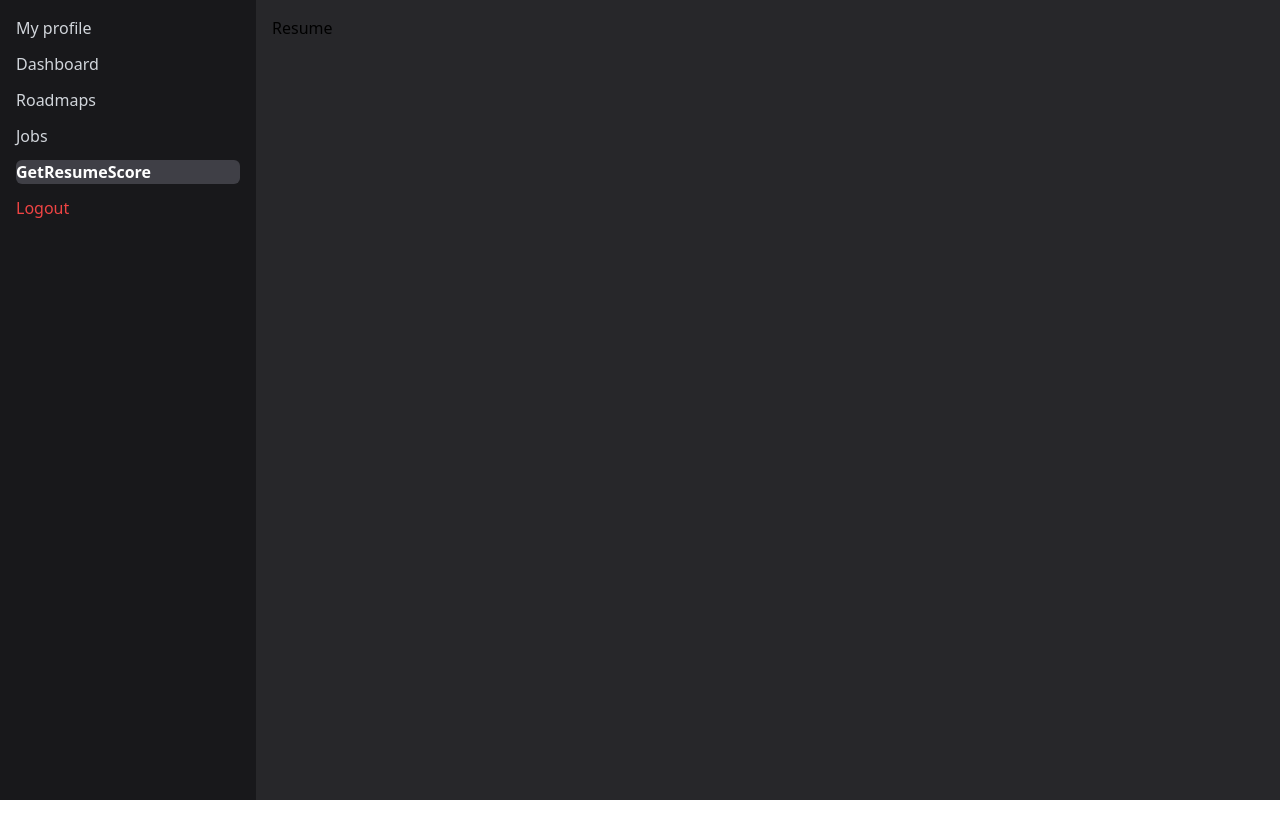
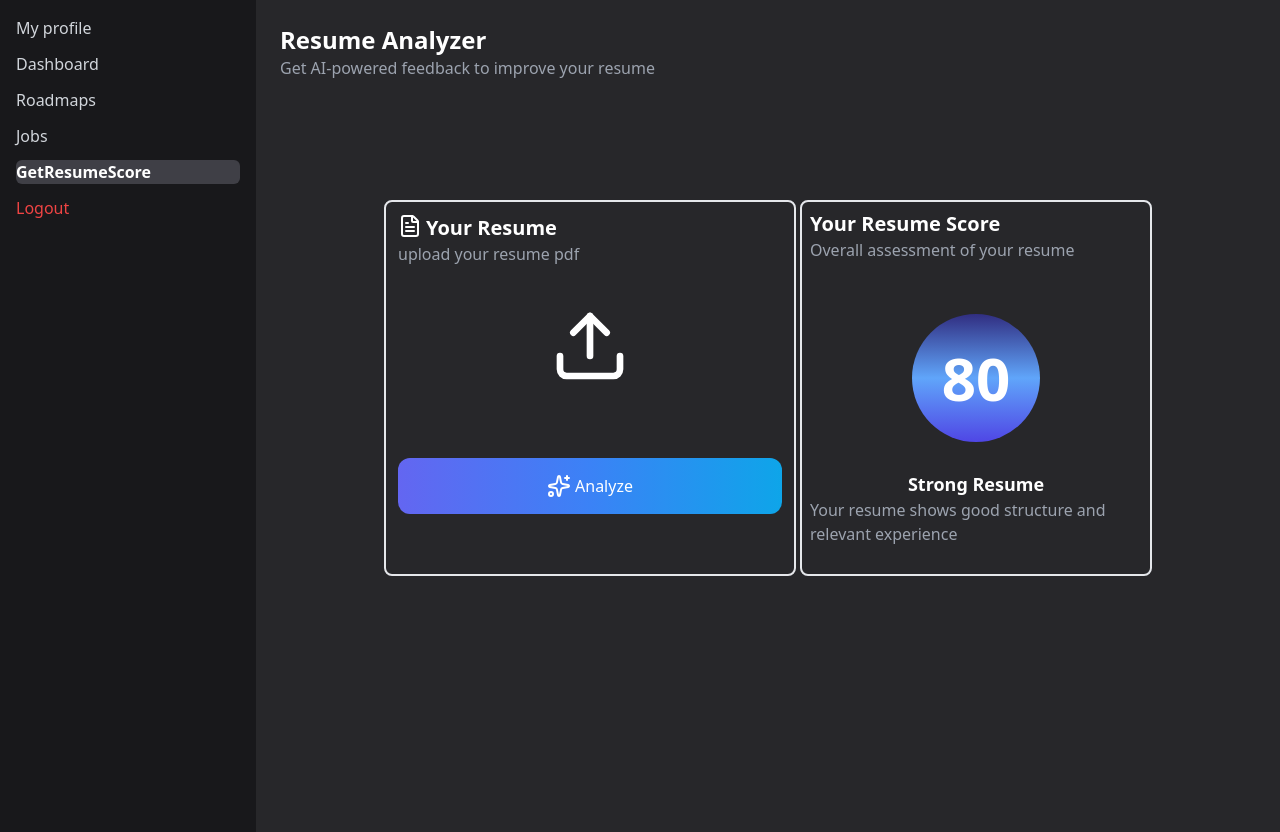
Before and after one commit to mohit98k/MentorFlow, a React (Vite) app in the folder frontend/: page /resume in a window 1280 px wide. Before the commit the page ends 800 px from the top, so only its background shows below. Built offline with nearby package versions, Linux system fonts and the light colour scheme; no server answers; sample sign-in values are in the browser's storage.

Commit message:
resume analyze page ui ( new thing : used gradient colours)

```diff
--- a/frontend/src/api/axios.js
+++ b/frontend/src/api/axios.js
@@ -39,5 +39,6 @@ export const getUser=()=>API.get("/user/user");
 export const logout=()=>API.post("/user/logout");
 export const update=(data)=>API.put("user/user",data);
 export const addSkill=(data)=>API.post("user/skills",data);
-export const deleteSkill=(skillname)=>API.delete(`user/skills/${skillname}`);//needs debugging
+export const deleteSkill=(skillname)=>API.delete(`user/skills/${skillname}`);
+export const analyzeResume=(data)=>API.post("user/resume/upload",data);
 export default API;
--- a/frontend/src/components/navigator/sidebar.jsx
+++ b/frontend/src/components/navigator/sidebar.jsx
@@ -8,6 +8,7 @@ const Sidebar = () => {
   }
 
   return (
+
     <div className=' h-full  flex  flex-col gap-3 w-64 bg-zinc-900 text-white p-4   '>
 
        <NavLink to="/profile" className={activeStyle}>My profile</NavLink>
@@ -28,6 +29,8 @@ const Sidebar = () => {
       </NavLink>
 
     </div>
+
+
   )
 }
 
--- a/frontend/src/layouts/DashboardLayout.jsx
+++ b/frontend/src/layouts/DashboardLayout.jsx
@@ -45,7 +45,7 @@ const DashboardLayout = () => {
             <X className=''/>
           </button>
 
-          <Sidebar className=''/>
+          <Sidebar />
 
         </aside>
 
@@ -53,7 +53,7 @@ const DashboardLayout = () => {
 
       <Menu className={  `md:hidden  ${open ? "hidden" : "flex" } bg-inherit text-white p-1 h-12 w-12 mt-4`} onClick={()=>setOpen(true)}/>
 
-      <main className='md:p-4 min-h-screen'>
+      <main className='md:p-4  '>
         <Outlet/>
       </main>
     </div>
--- a/frontend/src/pages/Profile.jsx
+++ b/frontend/src/pages/Profile.jsx
@@ -26,7 +26,7 @@ const Profile = () => {
    let skills=user.user.skills;
    const [fname, lname] = user.user.fullName.split(" ");
    const email=user.user.email;
-
+   const [emailError,setemailError]=useState("");
 
 
    const handleClick=async ()=>{
@@ -41,11 +41,14 @@ const Profile = () => {
 
    const handleUpdate=async ()=>{
     try{
+      setemailError("");
       const fullname=(newFName?newFName:fname)+" "+(newLName?newLName:lname);
       const res=await update({fullName:fullname,email:newEmail});
       console.log(res);
     }catch(err){
-      console.log(err);
+     let emailErrormssg=err.response.data.message;
+     setemailError(emailErrormssg);
+      console.log(emailErrormssg);
     }
    }
 
@@ -98,6 +101,7 @@ const Profile = () => {
          <div className='m-3'>
             <div className='flex flex-col'>
                 <label htmlFor="">Email</label>
+                {emailError && <label className='text-red-500'>{emailError}</label>}
                 <input type="text"
                 className='bg-zinc-700 rounded-md border-none p-1 pl-2 md:w-5/12'
                 placeholder={email}
@@ -135,7 +139,12 @@ const Profile = () => {
                   <input type="text"
                   value={newSkill}
                   onChange={(e)=>{setNewSkill(e.target.value)}}
-
+                  onKeyDown={(e) => {
+                        if (e.key === "Enter") {
+                          handleClick();
+                          setNewSkill("");
+                        }
+                      }}
                   className='bg-zinc-700 rounded-md border-none p-1 pl-2 w-48'   placeholder='new skill'/>
                   <Plus className='bg-blue-400 rounded-md'
                     onClick={
--- a/frontend/src/pages/Resume.jsx
+++ b/frontend/src/pages/Resume.jsx
@@ -1,8 +1,61 @@
 import React from 'react'
+import { FileText, Upload, Sparkles } from "lucide-react";
+import { analyzeResume } from '../api/axios';
 
 const Resume = () => {
   return (
-    <div>Resume</div>
+    <div className='bg-inherit min-h-screen text-white '>
+       <div className='p-2'>
+            <div className='text-2xl font-semibold'>Resume Analyzer</div>
+            <div className='text-gray-400'>Get AI-powered feedback to improve your resume</div>
+        </div>
+
+      <div className='mt-8  flex flex-col gap-5 md:gap-1 md:m-8 md:flex-row justify-between  p-5 md:p-20'>
+
+        {/* left box for upload */}
+        <div className='border-2 rounded-lg p-3    hover:border-blue-300'>
+
+           <div >
+            <div className='flex gap-1 '>
+              <FileText/>
+              <div className='text-xl font-semibold'>Your Resume</div>
+            </div>
+            <div className='text-gray-400'>upload your resume pdf</div>
+          </div>
+
+         <div className='flex justify-center p-4'>
+             <Upload className='h-32 w-20 text-sm hover:text-blue-300'/>
+         </div>
+          <div className='flex justify-center p-4  gap-1 md:mt-8
+          bg-gradient-to-r from-indigo-500 via-blue-500 to-sky-500 rounded-xl md:w-96 '>
+            <Sparkles/>
+            <button>Analyze</button>
+          </div>
+        </div>
+
+
+        {/* right box for resume score  */}
+        <div className='border-2 rounded-lg p-2  hover:border-blue-300 '>
+          <div >
+            <div className='text-xl font-semibold'>Your Resume Score</div>
+            <div className='text-gray-400'>Overall assessment of your resume</div>
+          </div>
+            <div className='flex justify-center mt-6 p-2'>
+               <div className="h-32 w-32 rounded-full md:m-5 flex justify-center items-center
+                 bg-gradient-to-t from-indigo-600 via-blue-400 to-indigo-900 ">
+                 <span className='text-6xl font-semibold'>80</span>
+                </div>
+            </div>
+            <div className='flex justify-center font-semibold text-lg'>
+                Strong Resume
+            </div>
+            <div className='text-gray-400 mb-5'>
+              Your resume shows good structure and relevant experience
+            </div>
+        </div>
+      </div>
+
+    </div>
   )
 }
 
```
Also changed, not shown: 1 other file (tests, documents, lock files or other folders).
